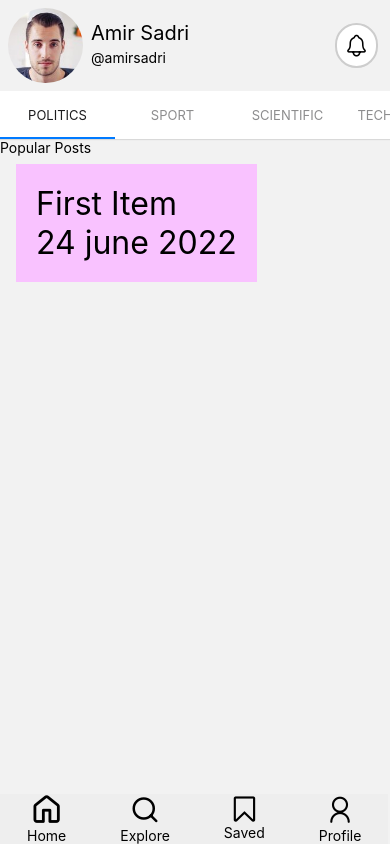
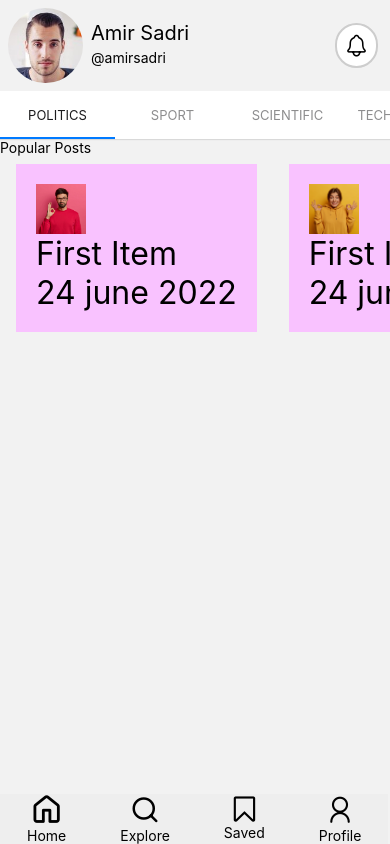
Before and after one commit to amirsadriofficial/News-App, a React Native app: screen /Politics in a window 390 px wide. Built offline with nearby package versions, Linux system fonts and the light colour scheme.

Commit message:
Handle image item in flatlist

```diff
--- a/src/screens/home/PopularCarousel.tsx
+++ b/src/screens/home/PopularCarousel.tsx
@@ -11,10 +11,16 @@ import {
   Text,
   StatusBar,
   ListRenderItem,
+  Image,
+  ImageSourcePropType
 } from 'react-native';
+import Picture1 from './../../assets/posts/1.png';
+import Picture2 from './../../assets/posts/2.png';
 
 export interface IUser {
   id: string;
+  image: ImageSourcePropType;
+  // image: string;
   title: string;
   date: string;
 }
@@ -22,6 +28,15 @@ export interface IUser {
 const DATA = [
   {
     id: '1',
+    image: Picture1,
+    // image: './../../assets/posts/1.png',
+    title: 'First Item',
+    date: '24 june 2022',
+  },
+  {
+    id: '1',
+    image: Picture2,
+    // image: './../../assets/posts/1.png',
     title: 'First Item',
     date: '24 june 2022',
   },
@@ -29,6 +44,8 @@ const DATA = [
 
 const Item = ({item}: {item: IUser}) => (
   <View style={styles.item}>
+    {/* <Image source={require(item.image)} /> */}
+    <Image source={item.image} style={styles.image} />
     <Text style={styles.title}>{item.title}</Text>
     <Text style={styles.title}>{item.date}</Text>
   </View>
@@ -67,6 +84,10 @@ const styles = StyleSheet.create({
   title: {
     fontSize: 32,
   },
+  image:{
+    height: 50,
+    width: 50,
+  }
 });
 
 export default PopularCarousel;
```
